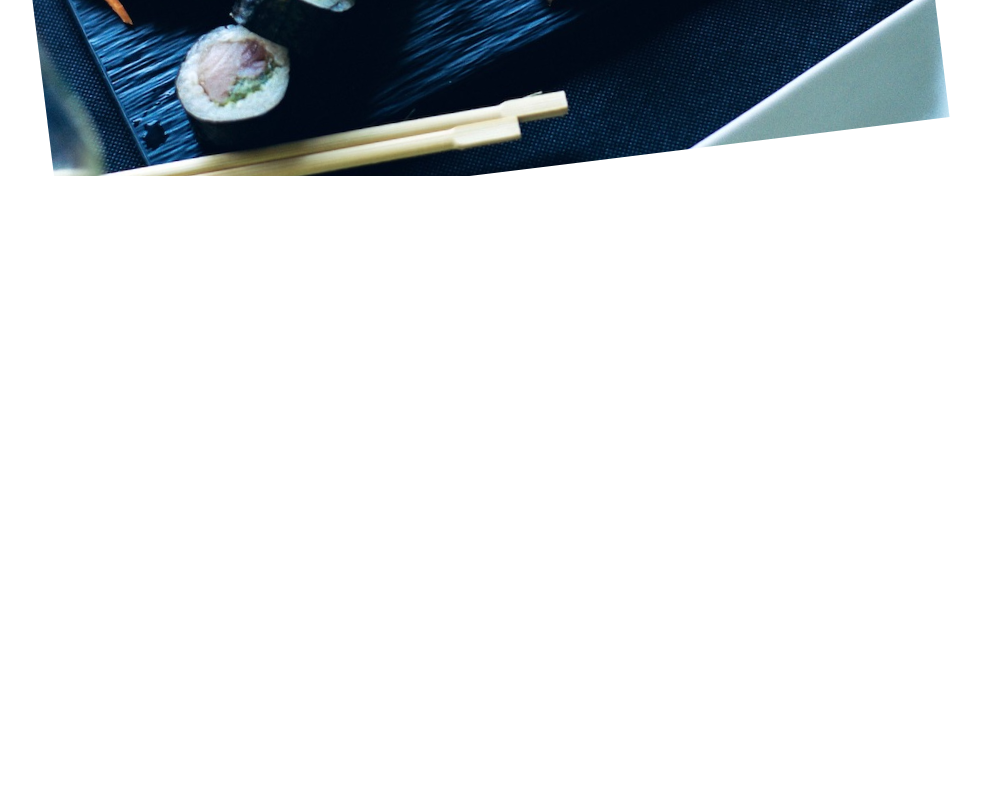
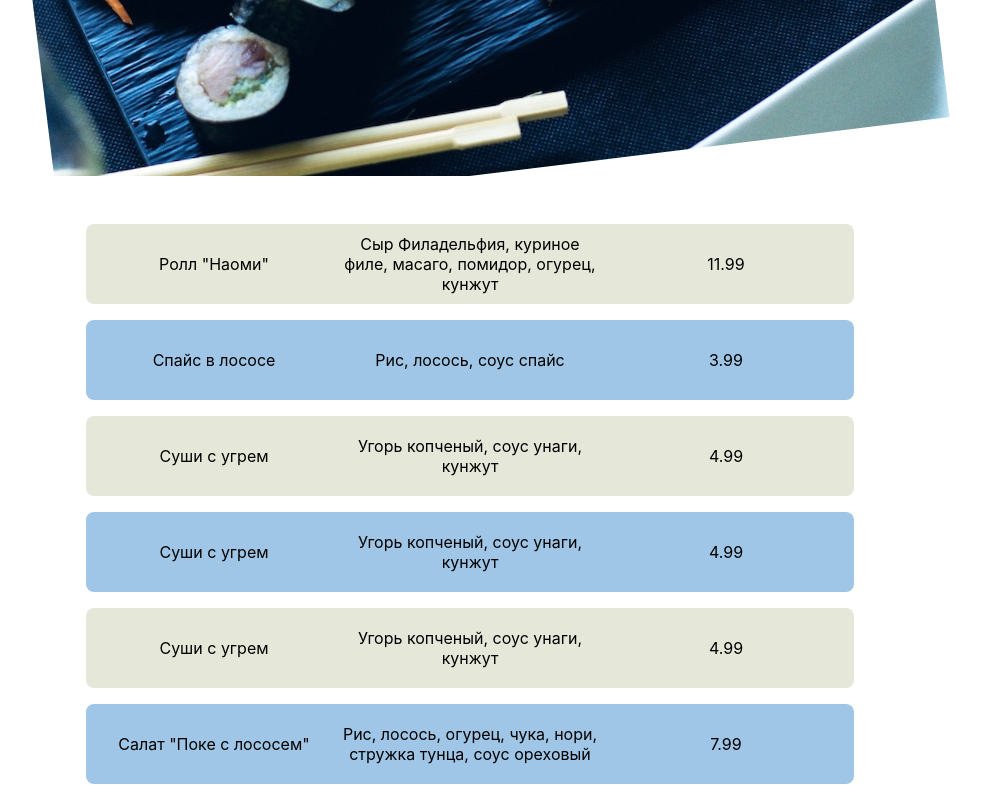
Before and after one commit to Waldemar-00/japan-kitchen, a React (Create React App) app: page / in a window 1280 px wide. Shown: the part 352-1152 px from the top of the page, without its empty margins (190-1171 px from the left). Before the commit the page ends 800 px from the top, so only its background shows below. Built offline with nearby package versions, Linux system fonts and the light colour scheme.

Commit message:
fixed SVG, added new components

```diff
--- a/package.json
+++ b/package.json
@@ -3,12 +3,14 @@
   "version": "0.1.0",
   "private": true,
   "dependencies": {
+    "@babel/plugin-proposal-private-property-in-object": "^7.21.11",
     "@testing-library/jest-dom": "^5.17.0",
     "@testing-library/react": "^13.4.0",
     "@testing-library/user-event": "^13.5.0",
     "react": "^18.2.0",
     "react-dom": "^18.2.0",
     "react-scripts": "5.0.1",
+    "uuid": "^9.0.1",
     "web-vitals": "^2.1.4"
   },
   "scripts": {
--- a/src/App.js
+++ b/src/App.js
@@ -1,9 +1,11 @@
 import './App.css'
 import Header from './components/Layout/Header'
+import Dishes from './components/List/Dishes'
 function App() {
   return (
     <div className="App">
-      <Header/>
+      <Header />
+      <Dishes />
     </div>
   )
 }
--- a/src/components/Cart/CartIcon.js
+++ b/src/components/Cart/CartIcon.js
@@ -1,7 +1,7 @@
 function CartIcon() {
   return (
     <svg width="30px" height="30px" viewBox="0 0 24 24" fill="none" xmlns="http://www.w3.org/2000/svg">
-      <path d="M16 8H17.1597C18.1999 8 19.0664 8.79732 19.1528 9.83391L19.8195 17.8339C19.9167 18.9999 18.9965 20 17.8264 20H6.1736C5.00352 20 4.08334 18.9999 4.18051 17.8339L4.84718 9.83391C4.93356 8.79732 5.80009 8 6.84027 8H8M16 8H8M16 8L16 7C16 5.93913 15.5786 4.92172 14.8284 4.17157C14.0783 3.42143 13.0609 3 12 3C10.9391 3 9.92172 3.42143 9.17157 4.17157C8.42143 4.92172 8 5.93913 8 7L8 8M16 8L16 12M8 8L8 12" stroke="#cb7380ff" stroke-width="2" stroke-linecap="round" stroke-linejoin="round" />
+      <path d="M16 8H17.1597C18.1999 8 19.0664 8.79732 19.1528 9.83391L19.8195 17.8339C19.9167 18.9999 18.9965 20 17.8264 20H6.1736C5.00352 20 4.08334 18.9999 4.18051 17.8339L4.84718 9.83391C4.93356 8.79732 5.80009 8 6.84027 8H8M16 8H8M16 8L16 7C16 5.93913 15.5786 4.92172 14.8284 4.17157C14.0783 3.42143 13.0609 3 12 3C10.9391 3 9.92172 3.42143 9.17157 4.17157C8.42143 4.92172 8 5.93913 8 7L8 8M16 8L16 12M8 8L8 12" stroke="#cb7380ff" strokeWidth="2" strokeLinecap="round" strokeLinejoin="round" />
     </svg>
   )
 }
--- a/src/components/Layout/Header.js
+++ b/src/components/Layout/Header.js
@@ -2,15 +2,16 @@ import styles from './Header.module.css'
 import sushiImg from "../../assets/img/sushi.jpg"
 import Button from '../UI/Button'
 import CartIcon from '../Cart/CartIcon'
+import {v4} from 'uuid'
 function Header() {
   return (
     <>
       <header className={styles.header}>
         <h1>Japan Kitchen</h1>
         <Button type='button'>
-          <div className={styles.div}><CartIcon/></div>
-          <div className={styles.div}>Cart</div>
-          <div className={styles.lastInBtn}>12</div>
+          <div className={styles.div} key={v4()}><CartIcon/></div>
+          <div className={styles.div} key={v4()}>Cart</div>
+          <div className={styles.lastBtn} key={v4()}>12</div>
         </Button>
       </header>
       <div className={styles.img}>
--- a/src/components/Layout/Header.module.css
+++ b/src/components/Layout/Header.module.css
@@ -37,9 +37,10 @@
 .div {
   transform: skew(-18deg)
 }
-.lastInBtn {
+.lastBtn {
   background-color:rgba(203, 115, 128, 0.7);
-  box-shadow: 5px 0px 0px 2px rgba(203, 115, 128, 0.7), -10px 0px 0px 0px rgba(203, 115, 128, 0.7) ;
+  box-shadow: 5px 0px 0px 2px rgba(203, 115, 128, 0.7),
+  -10px 0px 0px 0px rgba(203, 115, 128, 0.7);
   transform: skew(-18deg);
   border: none;
 }
--- /dev/null
+++ b/src/components/List/DataDishes.js
@@ -0,0 +1,44 @@
+import {v4} from 'uuid'
+  const  DataDishes = () => {
+  return [
+    {
+      id: v4(),
+      name: 'Ролл "Наоми"',
+      description:
+        "Сыр Филадельфия, куриное филе, масаго, помидор, огурец, кунжут",
+      price: 11.99,
+    },
+    {
+      id: v4(),
+      name: "Спайс в лососе",
+      description: "Рис, лосось, соус спайс",
+      price: 3.99,
+    },
+    {
+      id: v4(),
+      name: "Суши с угрем",
+      description: "Угорь копченый, соус унаги, кунжут",
+      price: 4.99,
+    },
+    {
+      id: v4(),
+      name: "Суши с угрем",
+      description: "Угорь копченый, соус унаги, кунжут",
+      price: 4.99,
+    },
+    {
+      id: v4(),
+      name: "Суши с угрем",
+      description: "Угорь копченый, соус унаги, кунжут",
+      price: 4.99,
+    },
+    {
+      id: v4(),
+      name: 'Салат "Поке с лососем"',
+      description:
+        "Рис, лосось, огурец, чука, нори, стружка тунца, соус ореховый",
+      price: 7.99,
+    },
+  ];
+}
+export default DataDishes
--- /dev/null
+++ b/src/components/List/Dishes.js
@@ -0,0 +1,18 @@
+import styles from './Dishes.module.css'
+import DataDishes from './DataDishes'
+function Dishes() {
+  return (
+    <ul className={styles.listDishes}>
+      {
+        DataDishes().map(dish => {
+          return <li key={dish.id}>
+            <div>{dish.name}</div>
+            <div>{dish.description}</div>
+            <div>{dish.price}</div>
+            </li>
+        })
+      }
+    </ul>
+  )
+}
+export default Dishes
--- /dev/null
+++ b/src/components/List/Dishes.module.css
@@ -0,0 +1,24 @@
+.listDishes {
+  list-style: none;
+  display: grid;
+  grid-template-rows: repeat(4, 5rem);
+  gap: 1rem;
+  justify-content: center;
+  align-items: center;
+  justify-items: center;
+  grid-auto-flow: row;
+  margin-top: 30rem;
+}
+.listDishes li {
+  display: grid;
+  grid-template-columns: repeat(3, 20vw);
+  grid-auto-flow: column;
+  background-color: #e5e7d8ff;
+  border-radius: 8px;
+  height: 5rem;
+  align-items: center;
+
+}
+.listDishes li:nth-child(2n) {
+  background-color: rgb(159, 198, 230);
+}
```
Also changed, not shown: src/components/List/Promo.js (added, +15 -0 lines), src/components/List/Promo.module.css (added), 1 other file (tests, documents, lock files or other folders).
